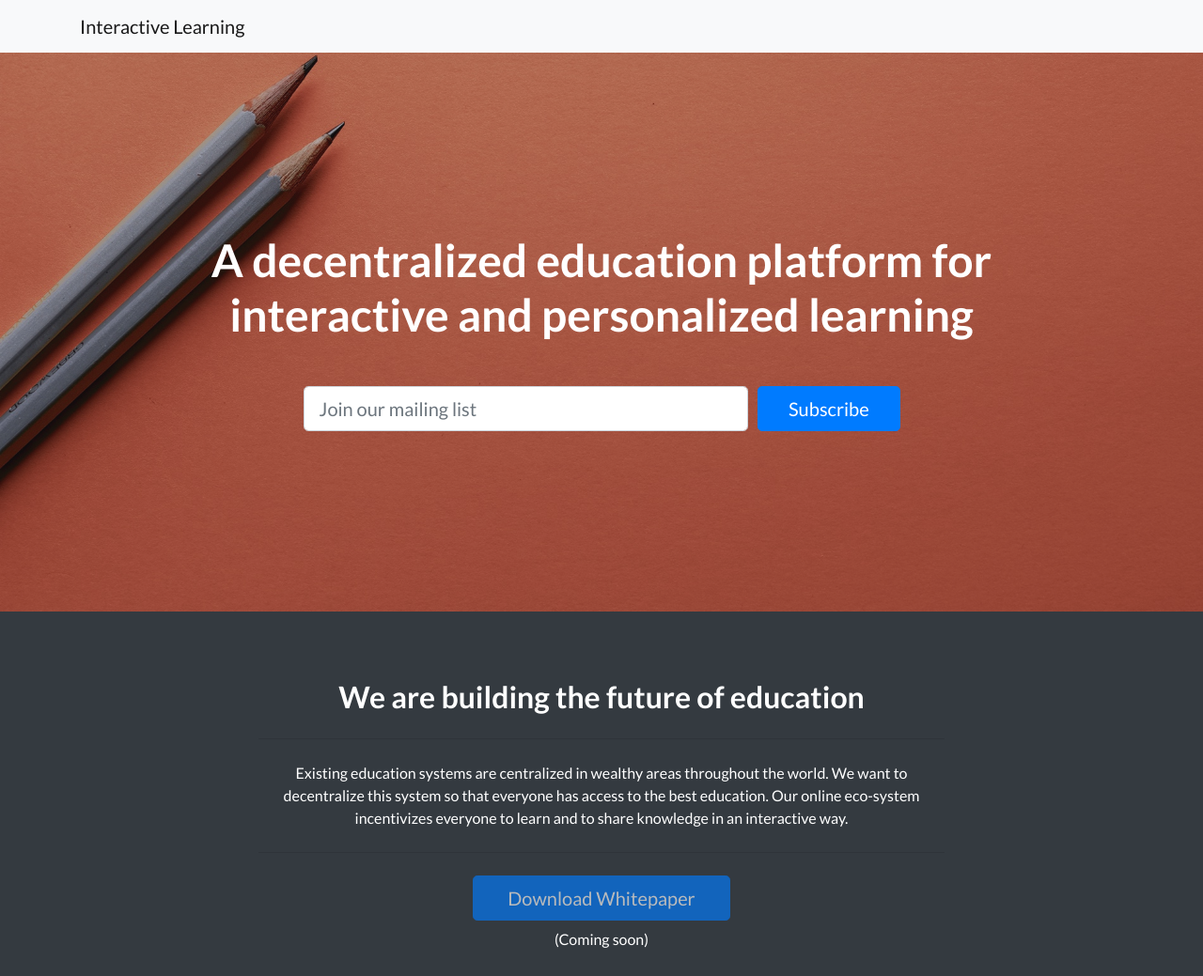
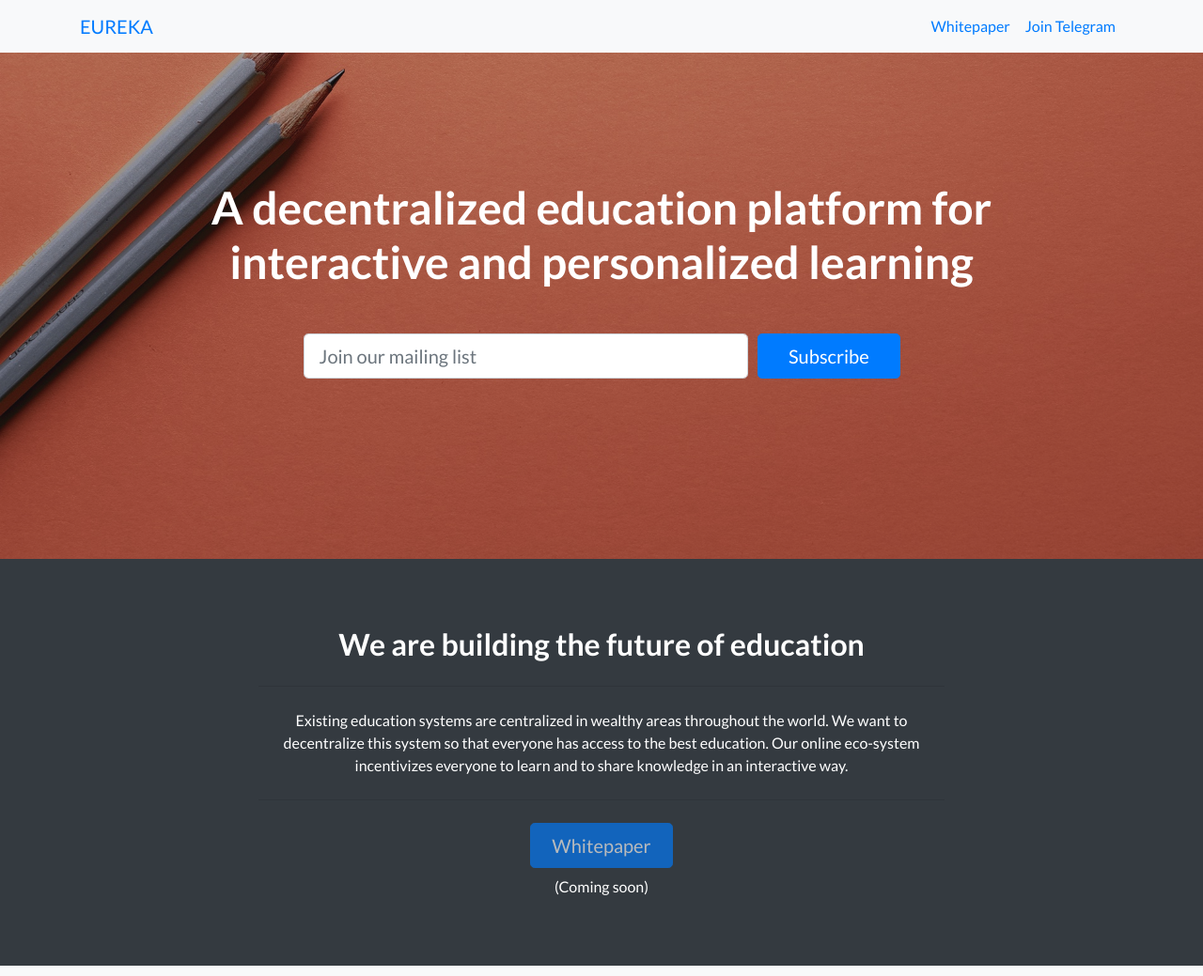
Before and after one commit to OasysFoundation/Oasys-Website, a website: page public/index.html in a window 1280 px wide. Shown: the top 1039 px of the page at 94% size. Drawn offline with Linux system fonts and the light colour scheme.

Commit message:
added menu nav items: telegram & whitetaper

```diff
--- a/public/index.html
+++ b/public/index.html
@@ -26,9 +26,20 @@
   <body>
 
     <!-- Navigation -->
-    <nav class="navbar navbar-light bg-light static-top">
+    <nav class="navbar navbar-expand-lg bg-light fixed-top" id="mainNav">
       <div class="container">
-        <a class="navbar-brand" href="#">Interactive Learning</a>
+        <a class="navbar-brand js-scroll-trigger" href="#page-top">EUREKA</a>
+
+        <div class="collapse navbar-collapse" id="navbarResponsive">
+          <ul class="navbar-nav ml-auto">
+            <li class="nav-item">
+                <a class="nav-link js-scroll-trigger" href="#team">Whitepaper</a>
+              </li>
+            <li class="nav-item">
+                <a class="nav-link" href="https://t.me/anyledger">Join Telegram</a>
+              </li>
+          </ul>
+        </div>
       </div>
     </nav>
 
@@ -74,8 +85,8 @@
             <hr class="light my-4">
             <p class="text-faded mb-4 text-white">Existing education systems are centralized in wealthy areas throughout the world. We want to decentralize this system so that everyone has access to the best education. Our online eco-system incentivizes everyone to learn and to share knowledge in an interactive way.</p>
             <hr class="light my-4">
-            <div class="col-lg-5 mx-auto">
-              <button type="submit" class="btn btn-block btn-lg btn-primary mb-2" disabled>Download Whitepaper</button>
+            <div class="col-lg-3 mx-auto">
+              <button type="submit" class="btn btn-block btn-lg btn-primary mb-2" disabled>Whitepaper</button>
               <p class="text-faded mb-4 text-white"> (Coming soon) </p>
             </div>
           </div>
```
